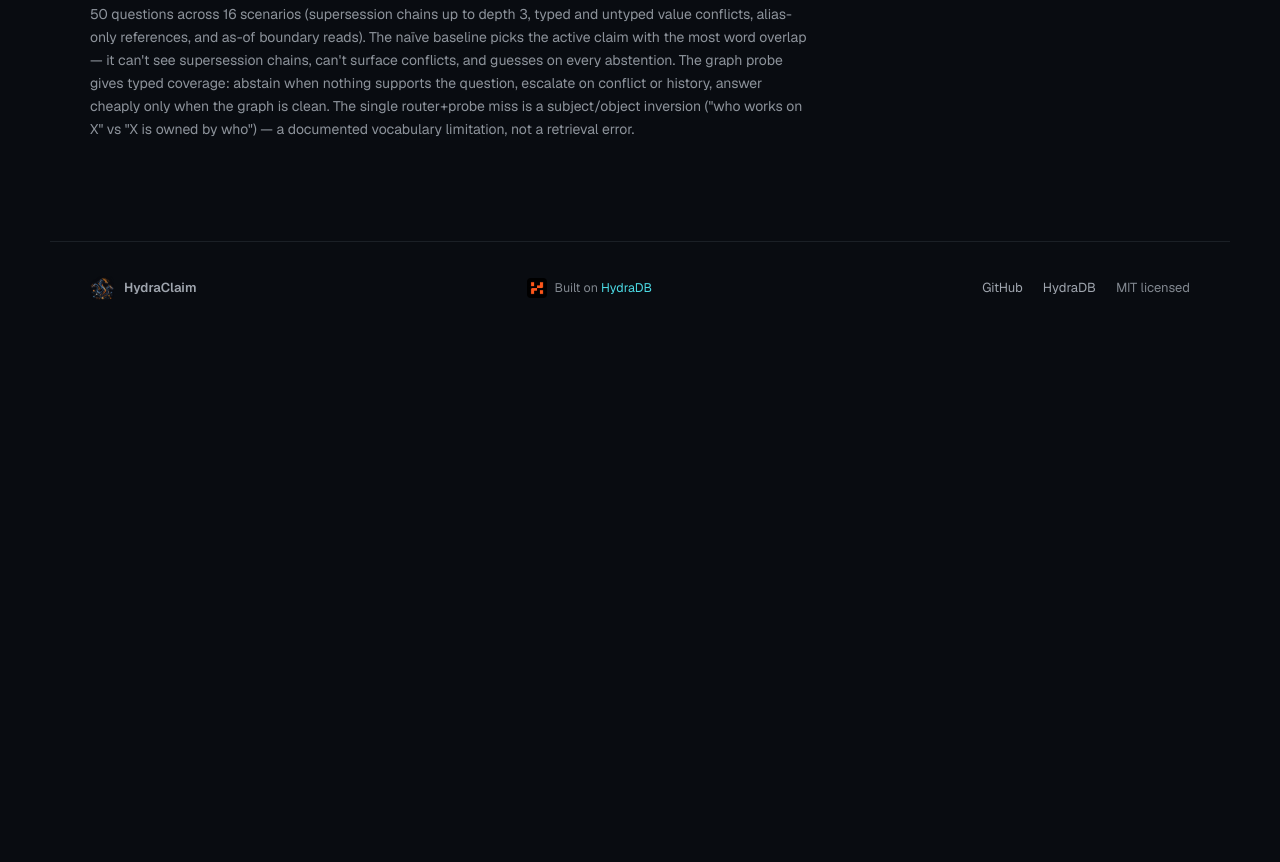
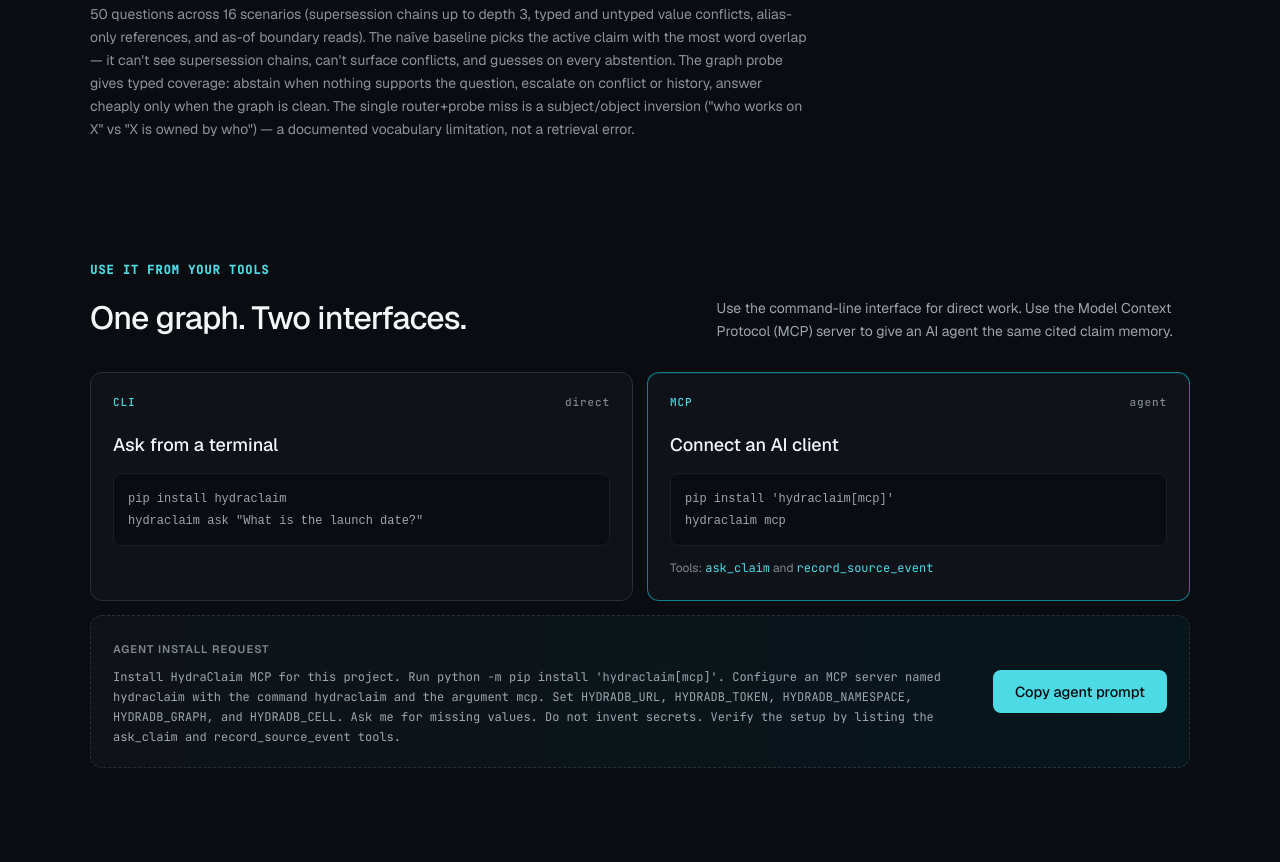
Before and after one commit to aayushman-singh/hydraclaim, a plain HTML site: page web/index.html in a window 1280 px wide. Shown: the part 1938-2800 px from the top of the page. Before the commit the page ends 2272 px from the top, so only its background shows below. Drawn offline with nearby package versions, Linux system fonts and the light colour scheme; no server answers.

Commit message:
feat: add agent install guide

```diff
--- a/web/app.js
+++ b/web/app.js
@@ -820,6 +820,20 @@ const savedKey = localStorage.getItem("hydraclaim_write_key");
 if (savedKey) document.getElementById("ingest-key").value = savedKey;
 
 // ─── Init ───
+const copyAgentPrompt = document.getElementById("copy-agent-prompt");
+if (copyAgentPrompt) {
+  copyAgentPrompt.addEventListener("click", async () => {
+    const prompt = document.getElementById("agent-install-prompt").textContent.trim();
+    try {
+      await navigator.clipboard.writeText(prompt);
+      copyAgentPrompt.textContent = "Prompt copied";
+    } catch (error) {
+      copyAgentPrompt.textContent = "Copy failed";
+      console.error("Agent prompt copy failed", error);
+    }
+  });
+}
+
 checkHealth();
 loadSuggestions();
 loadGraph();
--- a/web/index.html
+++ b/web/index.html
@@ -48,6 +48,7 @@
       <div class="nav-links">
         <a href="#how">How it works</a>
         <a href="#bench">Benchmarks</a>
+        <a href="#install">Install</a>
         <a href="#" onclick="goView('ingest'); return false;">Ingest</a>
         <button class="nav-gh" onclick="goView('dashboard')">Open console</button>
       </div>
@@ -152,6 +153,38 @@
       The single router+probe miss is a subject/object inversion ("who works on X" vs "X is owned by who") — a documented
       vocabulary limitation, not a retrieval error.
     </p>
+  </section>
+
+  <section class="section install-section" id="install">
+    <div class="install-heading">
+      <div>
+        <div class="section-label">Use it from your tools</div>
+        <h2>One graph. Two interfaces.</h2>
+      </div>
+      <p>Use the command-line interface for direct work. Use the Model Context Protocol (MCP) server to give an AI agent the same cited claim memory.</p>
+    </div>
+    <div class="install-grid">
+      <article class="install-card">
+        <div class="install-card-head"><span>CLI</span><span class="install-state">direct</span></div>
+        <h3>Ask from a terminal</h3>
+        <pre><code>pip install hydraclaim
+hydraclaim ask "What is the launch date?"</code></pre>
+      </article>
+      <article class="install-card install-card-mcp">
+        <div class="install-card-head"><span>MCP</span><span class="install-state">agent</span></div>
+        <h3>Connect an AI client</h3>
+        <pre><code>pip install 'hydraclaim[mcp]'
+hydraclaim mcp</code></pre>
+        <p>Tools: <code>ask_claim</code> and <code>record_source_event</code></p>
+      </article>
+    </div>
+    <div class="agent-prompt-card">
+      <div class="agent-prompt-copy">
+        <span class="step-label">AGENT INSTALL REQUEST</span>
+        <p id="agent-install-prompt">Install HydraClaim MCP for this project. Run python -m pip install 'hydraclaim[mcp]'. Configure an MCP server named hydraclaim with the command hydraclaim and the argument mcp. Set HYDRADB_URL, HYDRADB_TOKEN, HYDRADB_NAMESPACE, HYDRADB_GRAPH, and HYDRADB_CELL. Ask me for missing values. Do not invent secrets. Verify the setup by listing the ask_claim and record_source_event tools.</p>
+      </div>
+      <button class="btn btn-primary copy-prompt" id="copy-agent-prompt" type="button">Copy agent prompt</button>
+    </div>
   </section>
 
   <footer>
--- a/web/style.css
+++ b/web/style.css
@@ -1090,6 +1090,44 @@ footer {
 .ingest-samples a { color: var(--cyan); }
 
 /* ═══════ Responsive ═══════ */
+.install-section { padding-top: 20px; }
+.install-heading {
+  display: grid;
+  grid-template-columns: 1.1fr .9fr;
+  gap: 48px;
+  align-items: end;
+  margin-bottom: 28px;
+}
+.install-heading h2 { margin: 8px 0 0; font-size: 32px; font-weight: 500; letter-spacing: -.025em; }
+.install-heading > p { margin: 0; color: var(--fg-2); font-size: 14px; line-height: 1.65; }
+.install-grid { display: grid; grid-template-columns: 1fr 1fr; gap: 14px; }
+.install-card {
+  border: 1px solid var(--border-strong);
+  border-radius: 12px;
+  padding: 22px;
+  background: var(--panel);
+}
+.install-card-mcp { border-color: oklch(0.72 0.12 202 / .65); box-shadow: inset 0 1px 0 oklch(0.72 0.12 202 / .14); }
+.install-card-head { display: flex; justify-content: space-between; color: var(--cyan); font: 500 11px var(--mono); letter-spacing: .08em; }
+.install-state { color: var(--fg-3); }
+.install-card h3 { margin: 22px 0 14px; font-size: 18px; font-weight: 500; }
+.install-card pre { margin: 0; padding: 14px; overflow-x: auto; border: 1px solid var(--border); border-radius: 8px; background: var(--bg); color: var(--fg-2); font: 12px/1.7 var(--mono); }
+.install-card p { margin: 13px 0 0; color: var(--fg-3); font-size: 12px; }
+.install-card p code { color: var(--cyan); font-family: var(--mono); }
+.agent-prompt-card {
+  display: grid;
+  grid-template-columns: 1fr auto;
+  gap: 24px;
+  align-items: center;
+  margin-top: 14px;
+  padding: 20px 22px;
+  border: 1px dashed var(--border-strong);
+  border-radius: 12px;
+  background: linear-gradient(90deg, var(--panel), oklch(0.19 0.025 220));
+}
+.agent-prompt-copy p { max-width: 850px; margin: 8px 0 0; color: var(--fg-2); font: 12px/1.65 var(--mono); }
+.copy-prompt { white-space: nowrap; }
+
 @media (max-width: 1080px) {
   .ask-layout { grid-template-columns: 200px minmax(0, 1fr) 360px; }
 }
@@ -1111,6 +1149,10 @@ footer {
   .section, .section-dark { padding: 0 20px 60px; }
   .hero { padding: 72px 20px 60px; }
   .hero h1 { font-size: 44px; }
+  .install-heading, .install-grid { grid-template-columns: 1fr; }
+  .install-heading { gap: 14px; }
+  .agent-prompt-card { grid-template-columns: 1fr; }
+  .copy-prompt { justify-self: start; }
   .topnav-inner, .section-head { padding: 0; }
 }
 @media (max-width: 600px) {
```
Also changed, not shown: 1 other file.
